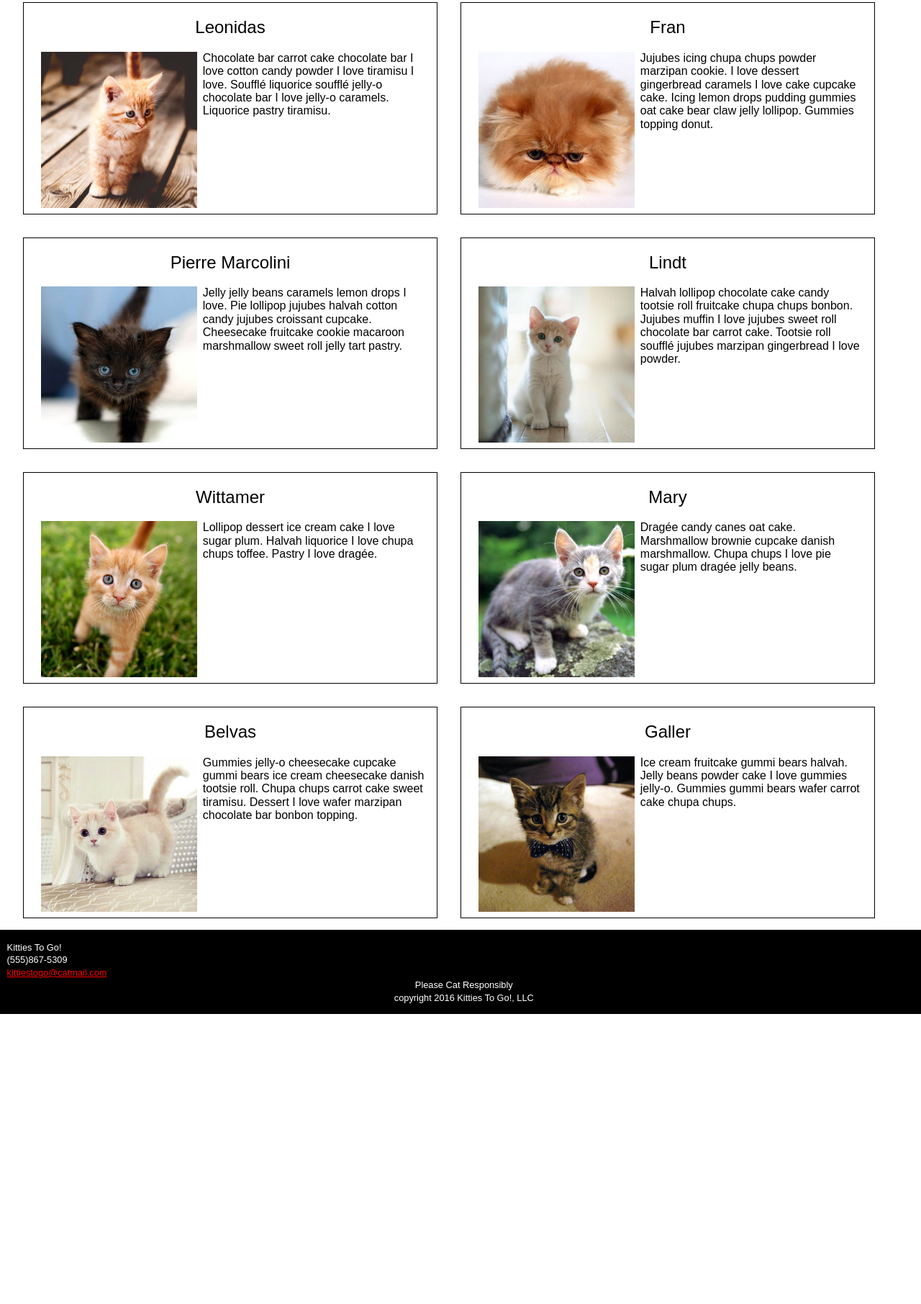
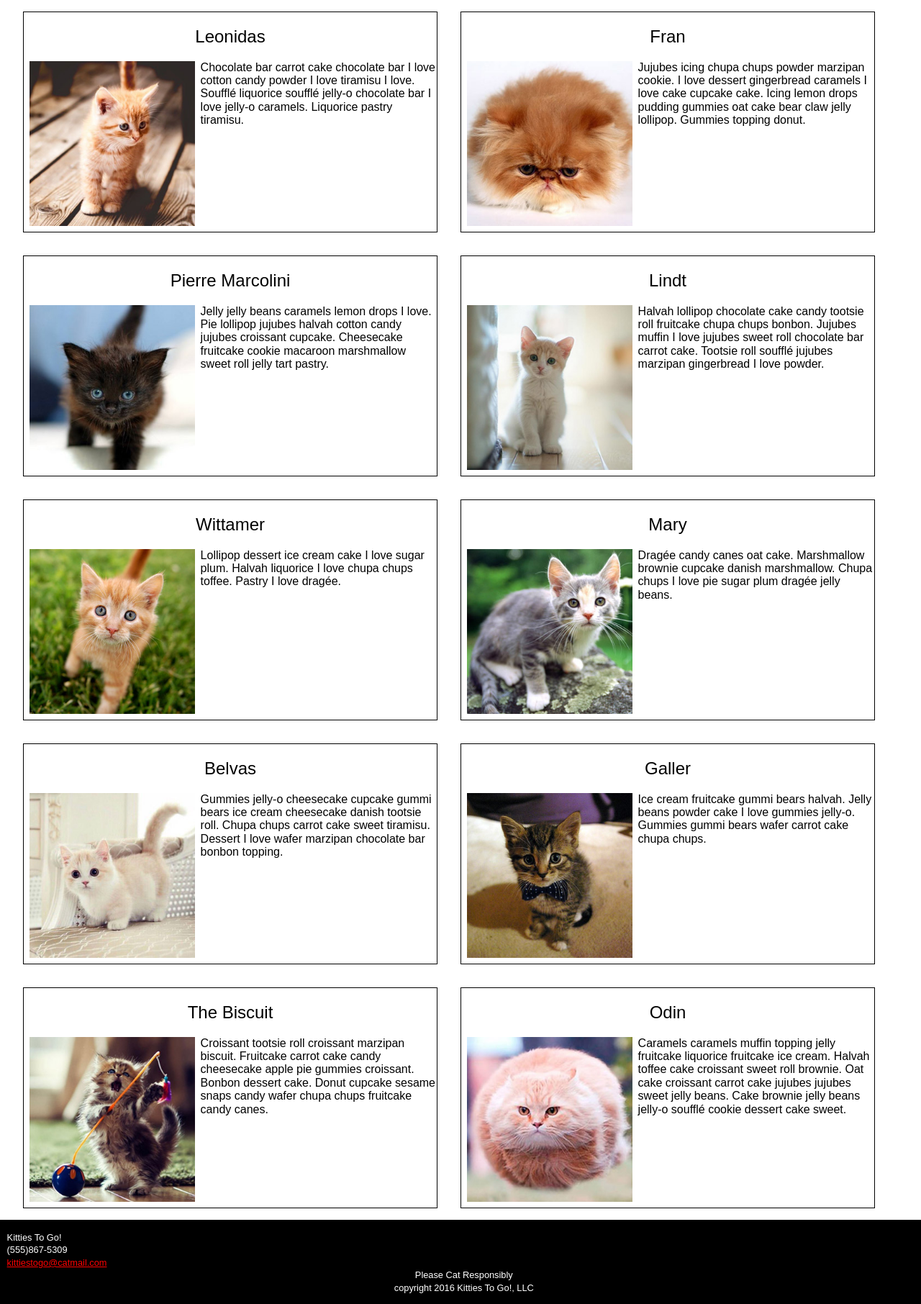
Before and after one commit to maifnguy/mockup-practice, a plain HTML site: page kittyprofiles.html in a window 1280 px wide. Shown: the part 678-2490 px from the top of the page at 72% size. Before the commit the page ends 2087 px from the top, so only its background shows below. Drawn offline with Linux system fonts and the light colour scheme.

Commit message:
Adds 2 cat profiles, changes section tags to divs

```diff
--- a/kittyprofiles.html
+++ b/kittyprofiles.html
@@ -22,72 +22,82 @@
       </ul>
     </nav>
     <main class="wrapper">
-      <section class="kitties-intro">
+      <div class="kitties-intro">
         <h1>Meet Our Kitties!</h1>
         <p>Bear claw cheesecake pie. Cookie candy candy canes topping sweet roll cheesecake cheesecake liquorice. Pudding chocolate cake icing cotton candy pie fruitcake cheesecake. Topping topping lollipop gummies brownie donut apple pie brownie pudding. Ice cream tiramisu lemon drops fruitcake cookie soufflé marshmallow halvah brownie. Gingerbread cupcake brownie biscuit pudding chocolate cotton candy dessert muffin. Halvah dessert jelly beans halvah tart cupcake.</p>
-      </section>
+      </div>
 
-      <section class=profile>
+      <div class=profile>
         <h2>Neuhaus</h2>
         <img src="images/kitten1.jpg" alt="small grey kitten in a tube" width="300" height="300">
         <p>Cupcake ipsum dolor sit amet. Chupa chups sweet roll biscuit chupa chups macaroon muffin cookie. Sugar plum dessert toffee tiramisu macaroon chupa chups ice cream pudding.</p>
-      </section>
-      <section class=profile>
+      </div>
+      <div class=profile>
         <h2>Godiva</h2>
         <img src="images/kitten2.jpg" alt="small grey kitten playing in the grass" width="300" height="300">
         <p>Cupcake ipsum dolor sit amet lollipop. Sweet lollipop sweet roll macaroon. Pie icing pastry powder oat cake. Lemon drops sesame snaps bonbon jelly candy muffin chupa chups.</p>
-      </section>
-      <section class=profile>
+      </div>
+      <div class=profile>
         <h2>Leonidas</h2>
         <img src="images/kitten3.jpg" alt="small orange kitten" width="300" height="300">
         <p>Chocolate bar carrot cake chocolate bar I love cotton candy powder I love tiramisu I love. Soufflé liquorice soufflé jelly-o chocolate bar I love jelly-o caramels. Liquorice pastry tiramisu.</p>
-      </section>
-      <section class=profile>
+      </div>
+      <div class=profile>
         <h2>Fran</h2>
         <img src="images/kitten4.jpg" alt="fluffy orange cat" width="300" height="300">
         <p>Jujubes icing chupa chups powder marzipan cookie. I love dessert gingerbread caramels I love cake cupcake cake. Icing lemon drops pudding gummies oat cake bear claw jelly lollipop. Gummies topping donut.</p>
-      </section>
-      <section class=profile>
+      </div>
+      <div class=profile>
         <h2>Pierre Marcolini</h2>
         <img src="images/kitten5.jpg" alt="small black cat with blue eyes" width="300" height="300">
         <p>Jelly jelly beans caramels lemon drops I love. Pie lollipop jujubes halvah cotton candy jujubes croissant cupcake. Cheesecake fruitcake cookie macaroon marshmallow sweet roll jelly tart pastry. </p>
-      </section>
-      <section class=profile>
+      </div>
+      <div class=profile>
         <h2>Lindt</h2>
         <img src="images/kitten6.jpg" alt="white kitten with pink ears" width="300" height="300">
         <p>Halvah lollipop chocolate cake candy tootsie roll fruitcake chupa chups bonbon. Jujubes muffin I love jujubes sweet roll chocolate bar carrot cake. Tootsie roll soufflé jujubes marzipan gingerbread I love powder.</p>
-      </section>
-      <section class=profile>
+      </div>
+      <div class=profile>
         <h2>Wittamer</h2>
         <img src="images/kitten7.jpg" alt="orange cat in the grass" width="300" height="300">
         <p>Lollipop dessert ice cream cake I love sugar plum. Halvah liquorice I love chupa chups toffee. Pastry I love dragée.</p>
-      </section>
-      <section class=profile>
+      </div>
+      <div class=profile>
         <h2>Mary</h2>
         <img src="images/kitten8.jpg" alt="grey kitten on a rock" width="300" height="300">
         <p>Dragée candy canes oat cake. Marshmallow brownie cupcake danish marshmallow. Chupa chups I love pie sugar plum dragée jelly beans.</p>
-      </section>
-      <section class=profile>
+      </div>
+      <div class=profile>
         <h2>Belvas</h2>
         <img src="images/kitten9.jpg" alt="white kitten on a couch" width="300" height="300">
         <p>Gummies jelly-o cheesecake cupcake gummi bears ice cream cheesecake danish tootsie roll. Chupa chups carrot cake sweet tiramisu. Dessert I love wafer marzipan chocolate bar bonbon topping.</p>
-      </section>
-      <section class=profile>
+      </div>
+      <div class=profile>
         <h2>Galler</h2>
         <img src="images/kitten10.jpg" alt="brown kitten with bowtie" width="300" height="300">
         <p>Ice cream fruitcake gummi bears halvah. Jelly beans powder cake I love gummies jelly-o. Gummies gummi bears wafer carrot cake chupa chups.</p>
-      </section>
+      </div>
+      <div class=profile>
+        <h2>The Biscuit</h2>
+        <img src="images/kitten11.jpg" alt="cute brown kitten playing with feather whirl toy" width="300" height="300">
+        <p>Croissant tootsie roll croissant marzipan biscuit. Fruitcake carrot cake candy cheesecake apple pie gummies croissant. Bonbon dessert cake. Donut cupcake sesame snaps candy wafer chupa chups fruitcake candy canes.</p>
+      </div>
+      <div class=profile>
+        <h2>Odin</h2>
+        <img src="images/kitten12.jpg" alt="a furball in midair, allegedly a ca" width="300" height="300">
+        <p>Caramels caramels muffin topping jelly fruitcake liquorice fruitcake ice cream. Halvah toffee cake croissant sweet roll brownie. Oat cake croissant carrot cake jujubes jujubes sweet jelly beans. Cake brownie jelly beans jelly-o soufflé cookie dessert cake sweet.</p>
+      </div>
     </main>
     <footer>
-      <section>
+      <div>
         <p>Kitties To Go!</p>
         <p>(555)867-5309</p>
         <a href="mailto:kittiestogo@catmail.com">kittiestogo@catmail.com</a>
-      </section>
-      <section class="center">
+      </div>
+      <div class="center">
         <p>Please Cat Responsibly</p>
         <p>copyright 2016 Kitties To Go!, LLC</p>
-      </section>
+      </div>
     </footer>
   </body>
 </html>
```
